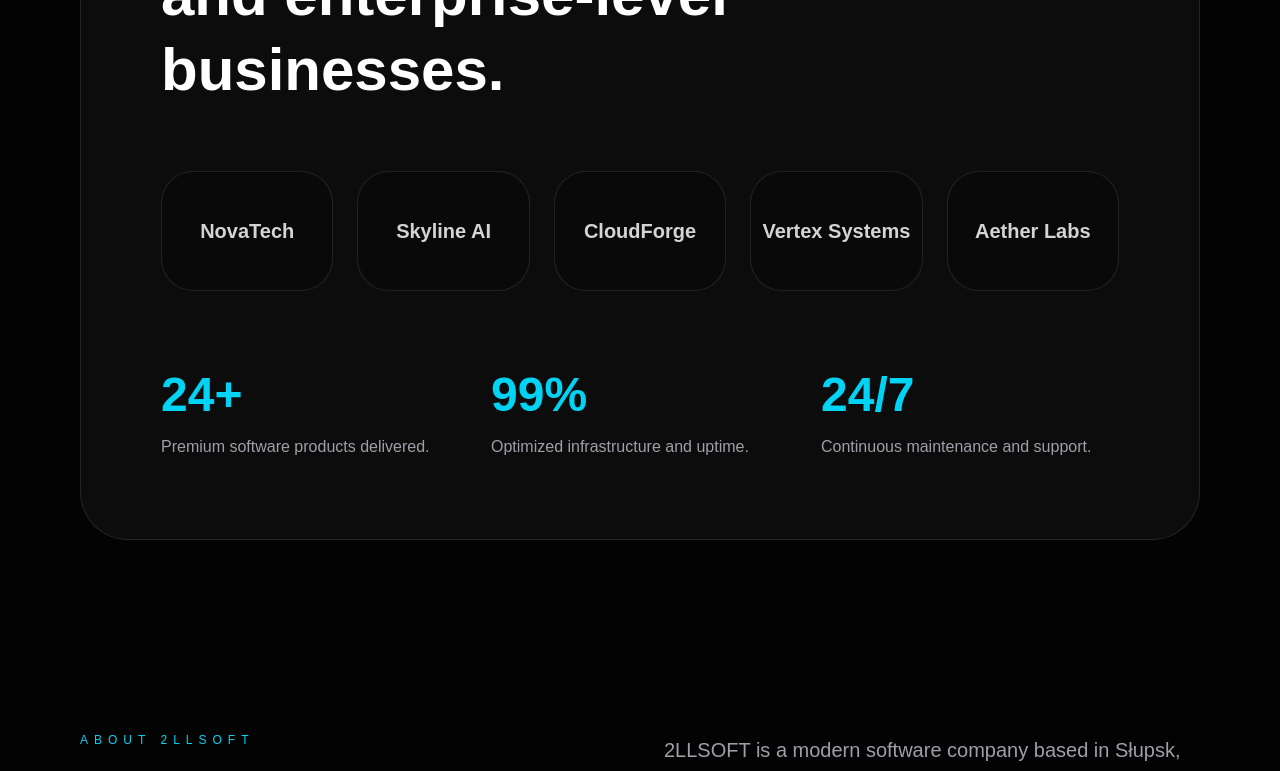
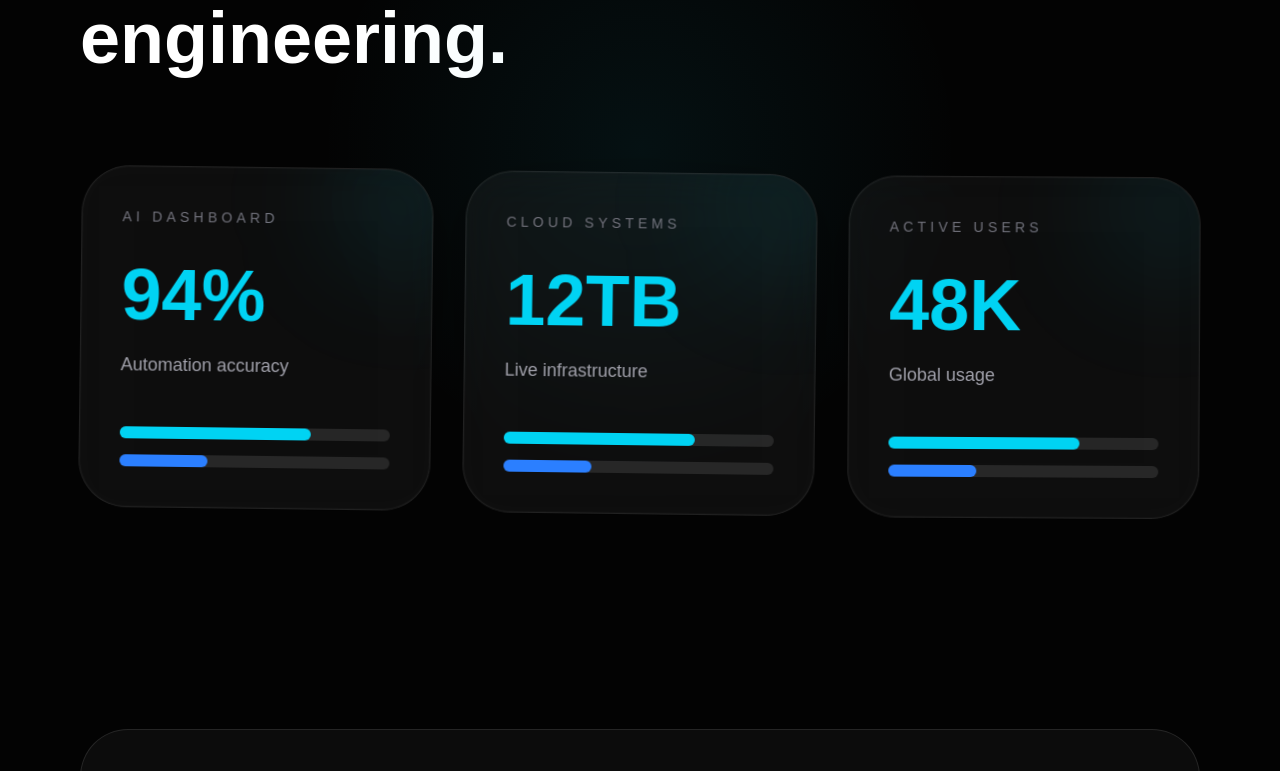
Before and after one commit to 2LLSOFT/2llsoft-clean, a Next.js app: page / in a window 1280 px wide. Shown: the part 5900-6671 px from the top of the page. Built offline with nearby package versions, Linux system fonts and the light colour scheme.

Commit message:
add cinematic floating ui panels

```diff
--- a/app/page.tsx
+++ b/app/page.tsx
@@ -29,6 +29,7 @@ import InstagramButton from "@/components/InstagramButton";
 import Location from "@/sections/Location";
 import Support from "@/sections/Support";
 import ProductShowcase from "@/sections/ProductShowcase";
+import FloatingPanels from "@/sections/FloatingPanels";
 
 export default function Home() {
   return (
@@ -49,6 +50,7 @@ export default function Home() {
       <FadeIn><Features /></FadeIn>
       <FadeIn><Projects /></FadeIn>
       <FadeIn><ProductShowcase /></FadeIn>
+      <FadeIn><FloatingPanels /></FadeIn>
       <FadeIn><Trust /></FadeIn>
       <FadeIn><About /></FadeIn>
       <FadeIn><Stats /></FadeIn>
--- /dev/null
+++ b/sections/FloatingPanels.tsx
@@ -0,0 +1,98 @@
+"use client";
+
+import { motion } from "framer-motion";
+
+const panels = [
+  {
+    title: "AI Dashboard",
+    value: "94%",
+    text: "Automation accuracy",
+  },
+  {
+    title: "Cloud Systems",
+    value: "12TB",
+    text: "Live infrastructure",
+  },
+  {
+    title: "Active Users",
+    value: "48K",
+    text: "Global usage",
+  },
+];
+
+export default function FloatingPanels() {
+  return (
+    <section className="relative overflow-hidden bg-[#030303] px-6 py-28 text-white md:px-20">
+      <div className="absolute inset-0 bg-[radial-gradient(circle_at_center,#22d3ee11,transparent_40%)]" />
+
+      <p className="text-xs uppercase tracking-[0.5em] text-cyan-400">
+        Live Interface Systems
+      </p>
+
+      <h2 className="mt-5 max-w-6xl text-4xl font-black leading-tight md:text-7xl">
+        Intelligent interfaces powered by cinematic software engineering.
+      </h2>
+
+      <div className="relative mt-24 grid gap-8 lg:grid-cols-3">
+        {panels.map((panel, index) => (
+          <motion.div
+            key={panel.title}
+            animate={{
+              y: [0, -20, 0],
+              rotate: [0, 1, 0, -1, 0],
+            }}
+            transition={{
+              duration: 5,
+              repeat: Infinity,
+              delay: index * 0.5,
+              ease: "easeInOut",
+            }}
+            className="glass-card glass-hover relative overflow-hidden rounded-[3rem] p-10"
+          >
+            <div className="absolute right-[-40px] top-[-40px] h-[140px] w-[140px] rounded-full bg-cyan-400/10 blur-[60px]" />
+
+            <p className="text-sm uppercase tracking-[0.3em] text-zinc-500">
+              {panel.title}
+            </p>
+
+            <h3 className="mt-8 text-7xl font-black text-cyan-400">
+              {panel.value}
+            </h3>
+
+            <p className="mt-5 text-lg text-zinc-400">
+              {panel.text}
+            </p>
+
+            <div className="mt-12 space-y-4">
+              <div className="h-3 rounded-full bg-white/10">
+                <motion.div
+                  animate={{
+                    width: ["20%", "90%", "60%"],
+                  }}
+                  transition={{
+                    duration: 4,
+                    repeat: Infinity,
+                  }}
+                  className="h-3 rounded-full bg-cyan-400"
+                />
+              </div>
+
+              <div className="h-3 rounded-full bg-white/10">
+                <motion.div
+                  animate={{
+                    width: ["60%", "30%", "80%"],
+                  }}
+                  transition={{
+                    duration: 5,
+                    repeat: Infinity,
+                  }}
+                  className="h-3 rounded-full bg-blue-500"
+                />
+              </div>
+            </div>
+          </motion.div>
+        ))}
+      </div>
+    </section>
+  );
+}
```
